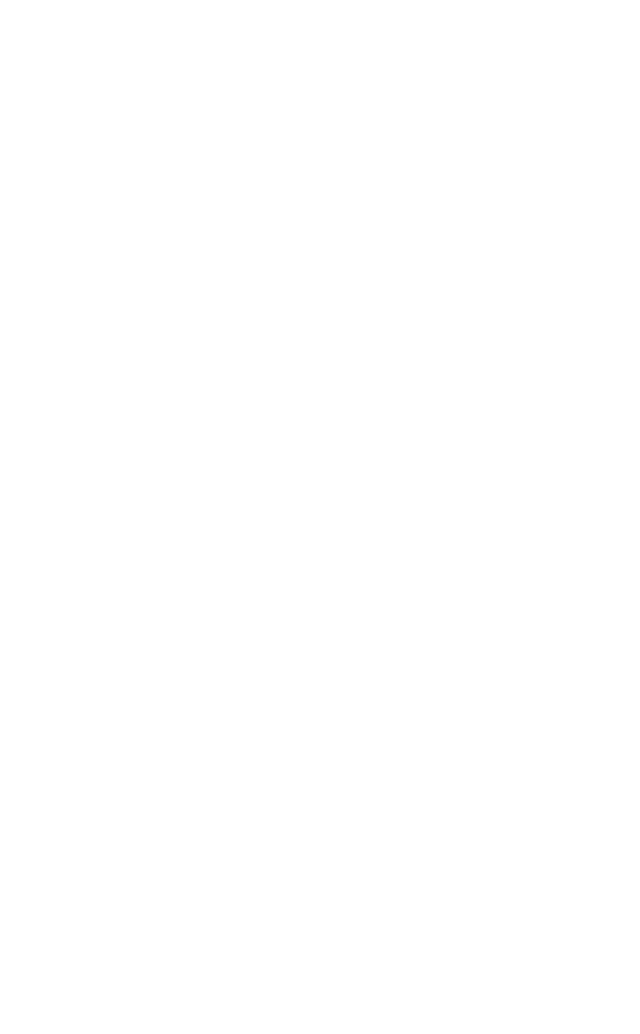
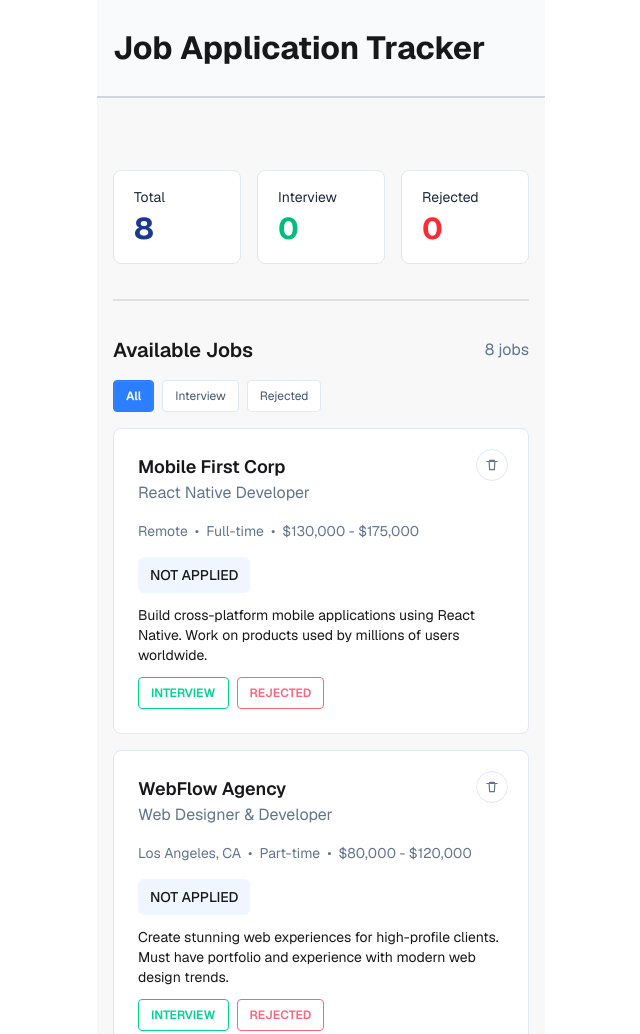
Before and after one commit to bossBAby1128/Assignment_04, a plain HTML site: page index.html in a window 1280 px wide. Shown: the top 1034 px of the page, without its empty margins (319-959 px from the left). Before the commit the page ends 800 px from the top, so only its background shows below. Drawn offline with nearby package versions, Linux system fonts and the light colour scheme.

Commit message:
error-fixing

```diff
--- a/index.html
+++ b/index.html
@@ -1,11 +1,82 @@
-<!DOCTYPE html>
-<html lang="en">
-<head>
-    <meta charset="UTF-8">
-    <meta name="viewport" content="width=device-width, initial-scale=1.0">
-    <title>Document</title>
-</head>
-<body>
+<!doctype html>
+<html lang="en" data-theme="light">
+  <head>
+    <meta charset="UTF-8" />
+    <meta name="viewport" content="width=device-width, initial-scale=1.0" />
+    <!-- tailwind+daisy -->
+    <link href="https://cdn.jsdelivr.net/npm/daisyui@5" rel="stylesheet" type="text/css" />
+    <script src="https://cdn.jsdelivr.net/npm/@tailwindcss/browser@4"></script>
+    <!-- google-fonts -->
+     <link rel="preconnect" href="https://fonts.googleapis.com">
+    <link rel="preconnect" href="https://fonts.gstatic.com" crossorigin>
+    <link href="https://fonts.googleapis.com/css2?family=Geist:ital,wght@0,100..900;1,100..900&display=swap" rel="stylesheet">
+    <link href="https://cdn.jsdelivr.net/npm/daisyui@5/themes.css" rel="stylesheet" type="text/css" />
+    <title>AssignMent-04</title>
+    <!-- <link rel="shortcut icon" href="./pictures/logo.png"> -->
+    <!-- icons -->
+     <link rel="stylesheet" href="https://cdnjs.cloudflare.com/ajax/libs/font-awesome/7.3.1/css/all.css" integrity="sha512-x9WwyMYBnlXMNQ6kQ/Lyzu1NqIhLQKL5Oq6xByfXuRj7s9CskyCbLv/1IjqzJmXwFXWr0ov6jBV7Qbc0hh9nHg==" crossorigin="anonymous" referrerpolicy="no-referrer">
+    <!-- <style type="text/tailwindcss">
+      @theme {
+        --color-clifford: #da373d;
+      }
+    </style> -->
+    <style>
+      *{
+        font-family: "Geist", sans-serif;
+      }
+    </style>
+  </head>
+  <body class="min-h-screen max-w-md bg-base-200 mx-auto">
+    <header class="border-b-2 border-gray-300 bg-slate-50 sticky top-0 bg-base-200 z-10">
+        <div class="mx-auto w-full max-w-5xl px-4 py-6">
+            <h1 class="text-[32px] font-bold text-navy">Job Application Tracker</h1>
+        </div>
+    </header>
 
-</body>
+    <main class="mx-auto w-full max-w-[1110px] px-4 py-[60px]">
+        <!-- Dashboard -->
+        <section class="mt-3 grid grid-cols-1 gap-4 sm:grid-cols-3">
+            <div class="card border border-slate-200 bg-white px-5 py-4">
+                <p class="text-sm text-slate-800">Total</p>
+                <p id="total-count" class="mt-1 text-3xl font-bold text-blue-900">0</p>
+            </div>
+            <div class="card border border-slate-200 bg-white px-5 py-4">
+                <p class="text-sm text-slate-800">Interview</p>
+                <p id="interview-count" class="mt-1 text-3xl font-bold text-emerald-500">0</p>
+            </div>
+            <div class="card border border-slate-200 bg-white px-5 py-4">
+                <p class="text-sm text-slate-800">Rejected</p>
+                <p id="rejected-count" class="mt-1 text-3xl font-bold text-red-500">0</p>
+            </div>
+        </section>
+
+        <div class="divider my-7"></div>
+
+        <!-- Available Jobs -->
+        <section>
+            <div class="flex items-center justify-between">
+                <h2 class="text-xl font-semibold text-navy">Available Jobs</h2>
+                <span id="jobs-count" class="text-slate-500"></span>
+            </div>
+
+            <div class="mb-4 mt-4 flex flex-wrap gap-2">
+                <button class="tab-btn btn btn-sm border-slate-200 bg-white text-xs font-normal normal-case text-slate-600" data-tab="all">All</button>
+                <button class="tab-btn btn btn-sm border-slate-200 bg-white text-xs font-normal normal-case text-slate-600" data-tab="interview">Interview</button>
+                <button class="tab-btn btn btn-sm border-slate-200 bg-white text-xs font-normal normal-case text-slate-600" data-tab="rejected">Rejected</button>
+            </div>
+
+            <div id="jobs-container" class="flex flex-col gap-4"></div>
+
+
+        <div id="empty-state" class="hidden">
+            <div class="card min-h-100 items-center justify-center border border-slate-200 bg-white px-4 text-center">
+                <img src="./pictures/assignment_7959593 1.png" alt="">
+                <h3 class="mt-5 text-2xl font-bold text-navy">No jobs available</h3>
+                <p class="mt-1 text-slate-500">Check back soon for new job opportunities</p>
+            </div>
+        </div>
+    </section>
+    </main>
+    <script src="script.js"></script>
+  </body>
 </html>
--- /dev/null
+++ b/script.js
@@ -0,0 +1,118 @@
+// console.log("Hello World");
+const jobList = [
+  { id: 1, companyName: "Mobile First Corp", position: "React Native Developer", location: "Remote", type: "Full-time", salary: "$130,000 - $175,000", description: "Build cross-platform mobile applications using React Native. Work on products used by millions of users worldwide.", status: "notApplied" },
+  { id: 2, companyName: "WebFlow Agency", position: "Web Designer & Developer", location: "Los Angeles, CA", type: "Part-time", salary: "$80,000 - $120,000", description: "Create stunning web experiences for high-profile clients. Must have portfolio and experience with modern web design trends.", status: "notApplied" },
+  { id: 3, companyName: "DataViz Solutions", position: "Data Visualization Specialist", location: "Boston, MA", type: "Full-time", salary: "$125,000 - $165,000", description: "Transform complex data into compelling visualizations. Required skills: D3.js, React, and strong analytical thinking.", status: "notApplied" },
+  { id: 4, companyName: "CloudFirst Inc", position: "Backend Developer", location: "Seattle, WA", type: "Full-time", salary: "$140,000 - $190,000", description: "Design and maintain scalable backend systems using Python and AWS. Work with modern DevOps practices and cloud infrastructure.", status: "notApplied" },
+  { id: 5, companyName: "Innovation Labs", position: "UI/UX Engineer", location: "Austin, TX", type: "Full-time", salary: "$110,000 - $150,000", description: "Create beautiful and functional user interfaces for our suite of products. Strong design skills and frontend development expertise required.", status: "notApplied" },
+  { id: 6, companyName: "MegaCorp Solutions", position: "JavaScript Developer", location: "New York, NY", type: "Full-time", salary: "$130,000 - $170,000", description: "Build enterprise applications with JavaScript and modern frameworks. We offer competitive compensation, health insurance, and professional development opportunities.", status: "notApplied" },
+  { id: 7, companyName: "StartupXYZ", position: "Full Stack Engineer", location: "Remote", type: "Full-time", salary: "$120,000 - $160,000", description: "Join our fast-growing startup and work on our core platform. Experience with Node.js and React required. Great benefits and equity package included.", status: "notApplied" },
+  { id: 8, companyName: "TechCorp Industries", position: "Senior Frontend Developer", location: "San Francisco, CA", type: "Full-time", salary: "$130,000 - $175,000", description: "We are looking for an experienced Frontend Developer to build scalable web applications using React and TypeScript. You will work with a talented team on cutting-edge projects.", status: "notApplied" }
+];
+
+const statusLabelMap = { notApplied: "Not Applied", interview: "Interview", rejected: "Rejected" };
+
+const badgeClassMap = {
+  notApplied: "bg-blue-50 text-navy",
+  interview: "bg-emerald-100 text-emerald-700",
+  rejected: "bg-red-100 text-red-700"
+};
+
+const buttonClassMap = {
+  interview: "btn-success",
+  rejected: "btn-error"
+};
+
+const activeTabClasses = ["!bg-blue-500", "!border-blue-500", "!text-white", "font-semibold"];
+
+const trashIcon = `<svg width="14" height="14" viewBox="0 0 24 24" fill="none" stroke="currentColor" stroke-width="2" stroke-linecap="round" stroke-linejoin="round"><path d="M3 6h18M8 6V4h8v2m-9 0 1 14h8l1-14"/></svg>`;
+
+let activeTab = "all";
+
+// ---------- common helpers ----------
+const getElement = (elementId) => document.getElementById(elementId);
+const setText = (elementId, value) => { getElement(elementId).textContent = value; };
+const getJobsByStatus = (status) => jobList.filter((job) => job.status === status);
+const getVisibleJobs = () => (activeTab === "all" ? jobList : getJobsByStatus(activeTab));
+const formatJobCount = (count) => `${count} ${count === 1 ? "job" : "jobs"}`;
+
+// One function for both Interview and Rejected buttons
+const updateJobStatus = (jobId, newStatus) => {
+  const selectedJob = jobList.find((job) => job.id === jobId);
+  selectedJob.status = newStatus;
+  renderAll();
+};
+
+const deleteJob = (jobId) => {
+  const jobIndex = jobList.findIndex((job) => job.id === jobId);
+  jobList.splice(jobIndex, 1);
+  renderAll();
+};
+
+// One function builds both action buttons
+const createStatusButton = (job, status) => {
+  const activeClass = job.status === status ? "btn-active" : "";
+  return `<button class="btn btn-sm btn-outline ${buttonClassMap[status]} ${activeClass} uppercase"
+            data-action="status" data-id="${job.id}" data-status="${status}">${statusLabelMap[status]}</button>`;
+};
+
+const createJobCard = (job) => `
+  <article class="card relative border border-slate-200 bg-white p-6">
+    <button class="btn btn-circle btn-ghost btn-sm absolute right-5 top-5 border border-slate-200 text-slate-500 hover:text-red-500"
+      data-action="delete" data-id="${job.id}" aria-label="Delete ${job.companyName}">${trashIcon}</button>
+    <h3 class="text-lg font-semibold text-navy">${job.companyName}</h3>
+    <p class="text-slate-500">${job.position}</p>
+    <p class="my-4 text-sm text-slate-500">${job.location} &nbsp;•&nbsp; ${job.type} &nbsp;•&nbsp; ${job.salary}</p>
+    <div>
+      <span class="badge h-auto rounded-md border-0 px-3 py-2 text-sm font-medium uppercase ${badgeClassMap[job.status]}">${statusLabelMap[job.status]}</span>
+    </div>
+    <p class="my-3 text-sm">${job.description}</p>
+    <div class="flex flex-wrap gap-2">
+      ${createStatusButton(job, "interview")}
+      ${createStatusButton(job, "rejected")}
+    </div>
+  </article>`;
+
+// ---------- rendering ----------
+const renderDashboard = () => {
+  setText("total-count", jobList.length);
+  setText("interview-count", getJobsByStatus("interview").length);
+  setText("rejected-count", getJobsByStatus("rejected").length);
+};
+
+const renderJobs = () => {
+  const visibleJobs = getVisibleJobs();
+  setText("jobs-count", formatJobCount(visibleJobs.length));
+
+  document.querySelectorAll(".tab-btn").forEach((tabButton) => {
+    const isActive = tabButton.dataset.tab === activeTab;
+    activeTabClasses.forEach((className) => tabButton.classList.toggle(className, isActive));
+  });
+
+  getElement("empty-state").classList.toggle("hidden", visibleJobs.length > 0);
+  getElement("jobs-container").innerHTML = visibleJobs.map(createJobCard).join("");
+};
+
+const renderAll = () => {
+  renderDashboard();
+  renderJobs();
+};
+
+// ---------- events ----------
+getElement("jobs-container").addEventListener("click", (event) => {
+  const clickedButton = event.target.closest("button[data-action]");
+  if (!clickedButton) return;
+
+  const jobId = Number(clickedButton.dataset.id);
+  if (clickedButton.dataset.action === "delete") deleteJob(jobId);
+  else updateJobStatus(jobId, clickedButton.dataset.status);
+});
+
+document.querySelectorAll(".tab-btn").forEach((tabButton) => {
+  tabButton.addEventListener("click", () => {
+    activeTab = tabButton.dataset.tab;
+    renderAll();
+  });
+});
+
+renderAll();
```
Also changed, not shown: pictures/assignment_7959593 1.png (added), tailwind.config.js (added).
